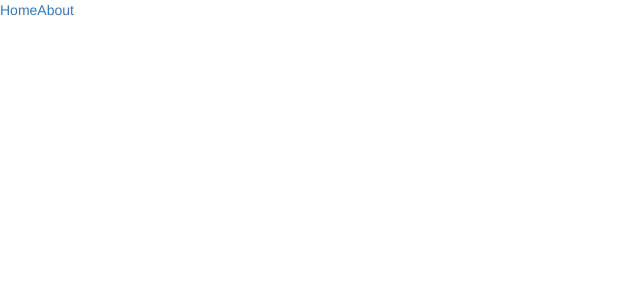
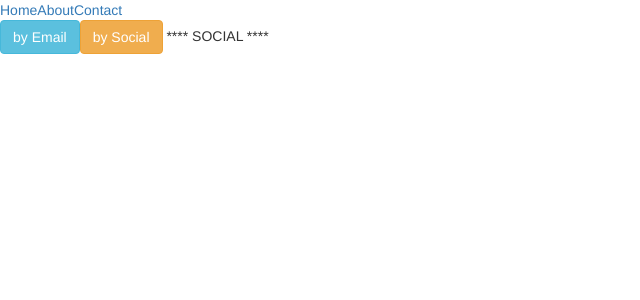
Before and after one commit to nicolasbloj/POSCLIENT, an Angular app: page /contact in a window 1280 px wide. Before the commit this address led to /. Shown: the top 300 px of the page, without its empty margins (0-640 px from the left). Built offline with nearby package versions, Linux system fonts and the light colour scheme.

Commit message:
contact example -- ngIf with else condition

```diff
--- /dev/null
+++ b/src/app/contact/contact.component.html
@@ -0,0 +1,7 @@
+<button type="button" class="btn btn-info" (click)="byEmail=true"> by Email</button>
+<button type="button" class="btn btn-warning" (click)="byEmail=false"> by Social</button>
+
+<div *ngIf="byEmail; then ifcondition else elsecondition"> ... </div>
+
+<ng-template #ifcondition> {{emailContact}}</ng-template>
+<ng-template #elsecondition> {{socialContact}} </ng-template>
--- /dev/null
+++ b/src/app/contact/contact.component.ts
@@ -0,0 +1,19 @@
+import { Component, OnInit } from '@angular/core';
+
+@Component({
+  selector: 'nab-contact',
+  templateUrl: './contact.component.html',
+  styles: []
+})
+export class ContactComponent implements OnInit {
+
+  //byEmail:boolean= true;
+  emailContact:String=" **** E-MAIL **** ";
+  socialContact:String=" **** SOCIAL **** ";
+
+  constructor() { }
+
+  ngOnInit() {
+  }
+
+}
--- a/src/app/core/core-routing.module.ts
+++ b/src/app/core/core-routing.module.ts
@@ -9,6 +9,10 @@ const routes: Routes = [
         {
             path: 'about',
             loadChildren: '../about/about.module#AboutModule'
+        },
+        {
+            path: 'contact',
+            loadChildren: '../contact/contact.module#ContactModule'
         }
 ];
 @NgModule({
--- a/src/app/core/shell/top-bar/top-bar.component.html
+++ b/src/app/core/shell/top-bar/top-bar.component.html
@@ -1,4 +1,5 @@
 <nav>
   <a [routerLink]="['']">Home</a>
   <a [routerLink]="['about']">About</a>
+  <a [routerLink]="['contact']">Contact</a>
 </nav>
```
Also changed, not shown: src/app/contact/contact-routing.module.ts (added, +20 -0 lines), src/app/contact/contact.module.ts (added, +14 -0 lines), 1 other file (tests, documents, lock files or other folders).
